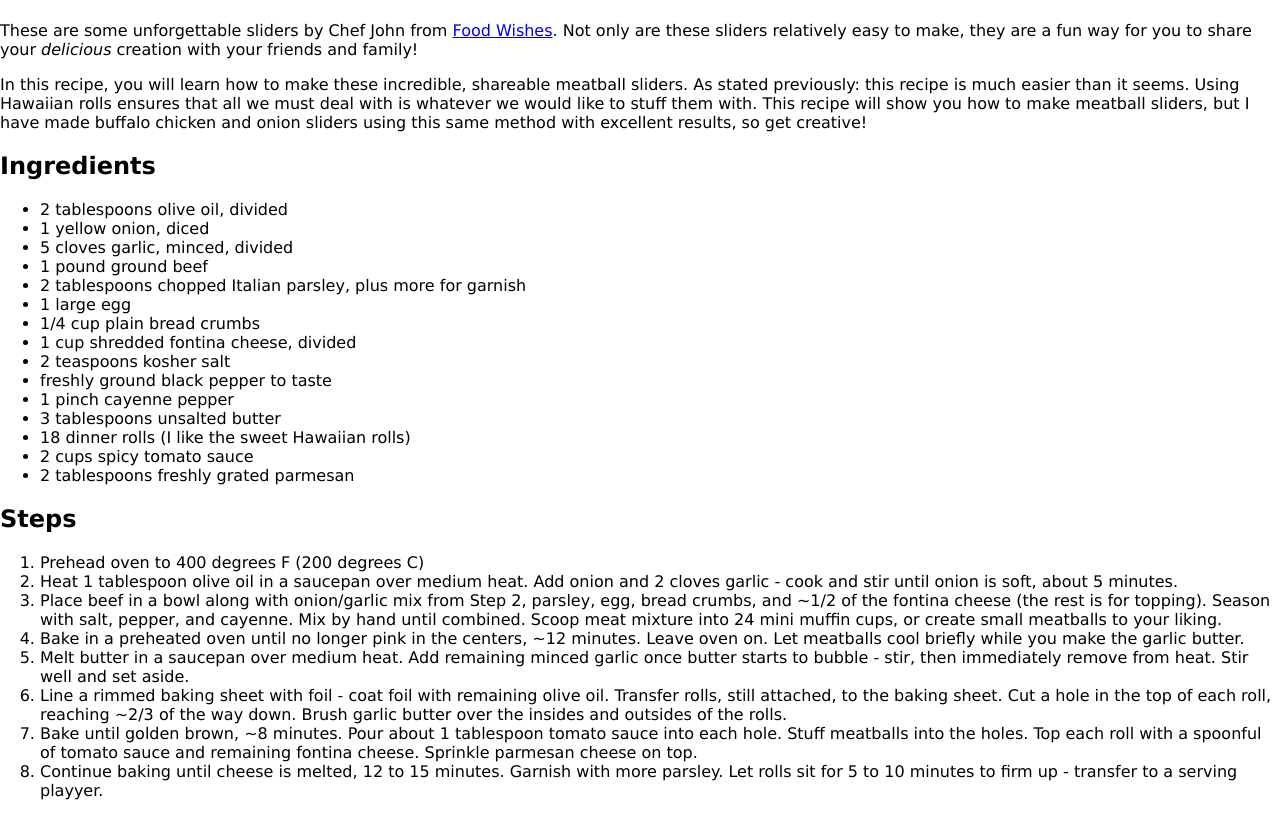
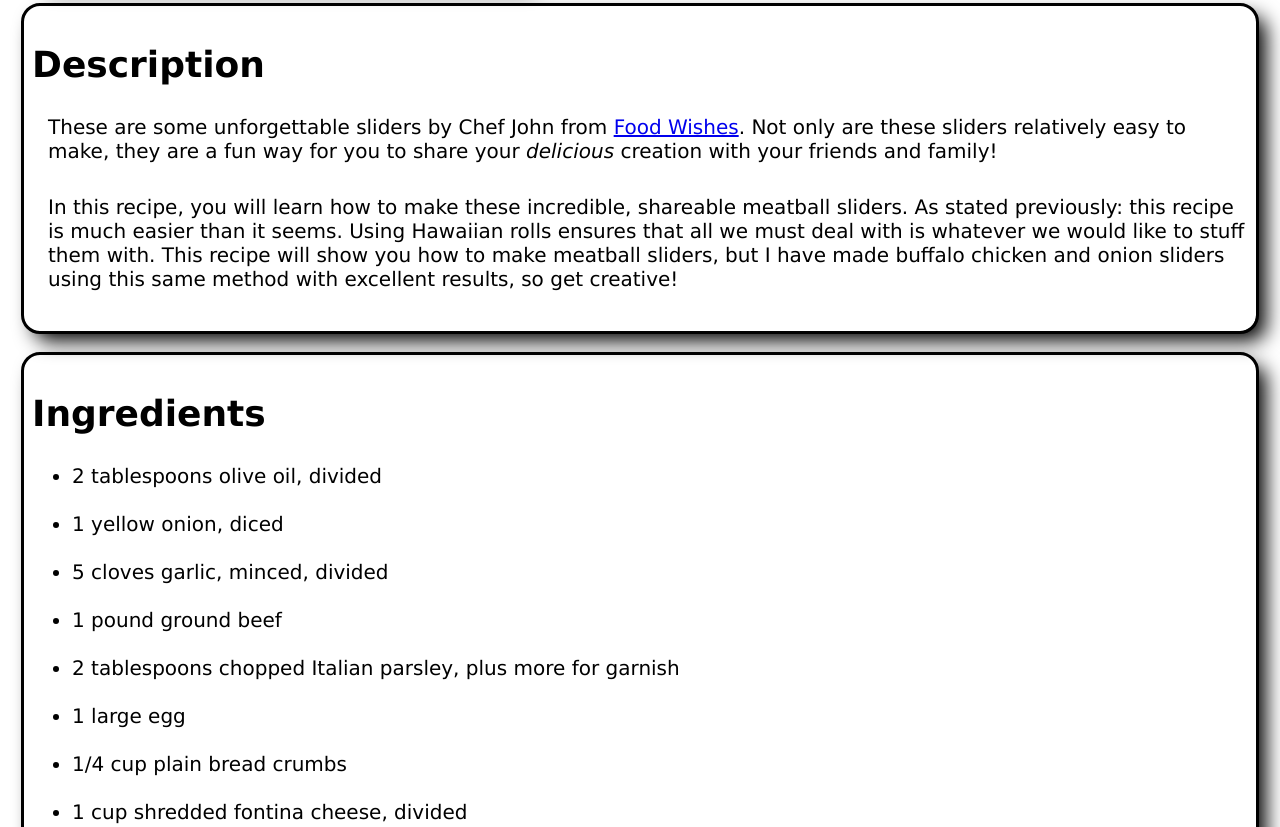
Before and after one commit to dane-dalton/odin-recipes, a plain HTML site: page recipes/meatball-sliders.html in a window 1280 px wide. Shown: the part 659-1486 px from the top of the page. Drawn offline with Linux system fonts and the light colour scheme.

Commit message:
Finish styling the rest of the pages for now

```diff
--- a/recipes/meatball-sliders.html
+++ b/recipes/meatball-sliders.html
@@ -14,10 +14,13 @@
 
         <img class="img" src="../images/meatball-sliders.jpeg" alt="meatball stuffed garlic bread sliders topped with chopped parsley and melted cheese">
 
+        <div class="desc">
             <h2>Description</h2>
             <p>These are some unforgettable sliders by Chef John from <a href="https://foodwishes.blogspot.com/2019/01/meatball-stuffed-garlic-bread-sliders.html" target="_blank">Food Wishes</a>. Not only are these sliders relatively easy to make, they are a fun way for you to share your <em>delicious</em> creation with your friends and family!</p>
             <p>In this recipe, you will learn how to make these incredible, shareable meatball sliders. As stated previously: this recipe is much easier than it seems. Using Hawaiian rolls ensures that all we must deal with is whatever we would like to stuff them with. This recipe will show you how to make meatball sliders, but I have made buffalo chicken and onion sliders using this same method with excellent results, so get creative!</p>
+        </div>
 
+        <div class="ingred">
             <h2>Ingredients</h2>
             <ul>
                 <li>2 tablespoons olive oil, divided</li>
@@ -36,7 +39,9 @@
                 <li>2 cups spicy tomato sauce</li>
                 <li>2 tablespoons freshly grated parmesan</li>
             </ul>
+        </div>
 
+        <div class="steps">
             <h2>Steps</h2>
             <ol>
                 <li>Prehead oven to 400 degrees F (200 degrees C)</li>
@@ -48,5 +53,7 @@
                 <li>Bake until golden brown, ~8 minutes. Pour about 1 tablespoon tomato sauce into each hole. Stuff meatballs into the holes. Top each roll with a spoonful of tomato sauce and remaining fontina cheese. Sprinkle parmesan cheese on top.</li>
                 <li>Continue baking until cheese is melted, 12 to 15 minutes. Garnish with more parsley. Let rolls sit for 5 to 10 minutes to firm up - transfer to a serving playyer.</li>
             </ol>
+        </div>
+
     </body>
 </html>
--- a/styles.css
+++ b/styles.css
@@ -13,7 +13,7 @@ body {
     margin-bottom: 2rem;
     text-align: left;
     outline: solid;
-    font-size: 24px;
+    font-size: 28px;
     display: flex;
 }
 
@@ -34,7 +34,7 @@ body {
 }
 
 .recipe-head {
-    font-size: 32px;
+    font-size: 40px;
     margin: 0 0 2rem 2rem;
     text-decoration: underline;
 }
@@ -66,3 +66,41 @@ body {
     border-radius: 1rem;
     box-shadow: 10px 10px 20px black;
 }
+
+.img.gif {
+    width: 750px;
+    align-content: center;
+    margin-bottom: 2rem;
+}
+
+.desc,
+.ingred,
+.steps {
+    margin: 1.5rem;
+    outline: solid;
+    padding: 0.5rem;
+    border-radius: 1rem;
+    box-shadow: 10px 10px 20px black;
+}
+
+.desc h2,
+.ingred h2,
+.steps h2 {
+    font-size: 36px;
+}
+
+.desc p {
+    font-size: 20px;
+    margin-bottom: 2rem;
+    margin-left: 1rem;
+}
+
+.ingred ul li {
+    font-size: 20px;
+    margin-bottom: 1.5rem;
+}
+
+.steps ol li {
+    font-size: 20px;
+    margin-bottom: 1.5rem;
+}
```
Also changed, not shown: index.html (+4 -2 lines), recipes/chia-seed-pudding.html (+8 -0 lines), recipes/deviled-eggs.html (+8 -0 lines), 1 other file. Lines whose indentation alone changed are shown as unchanged.
